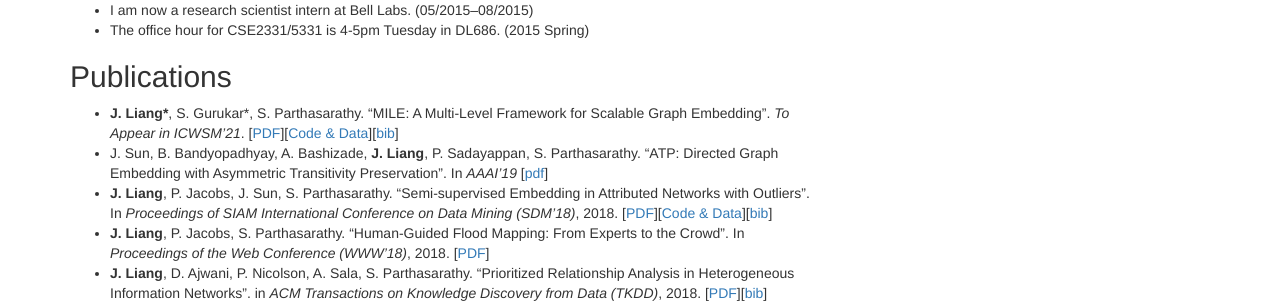
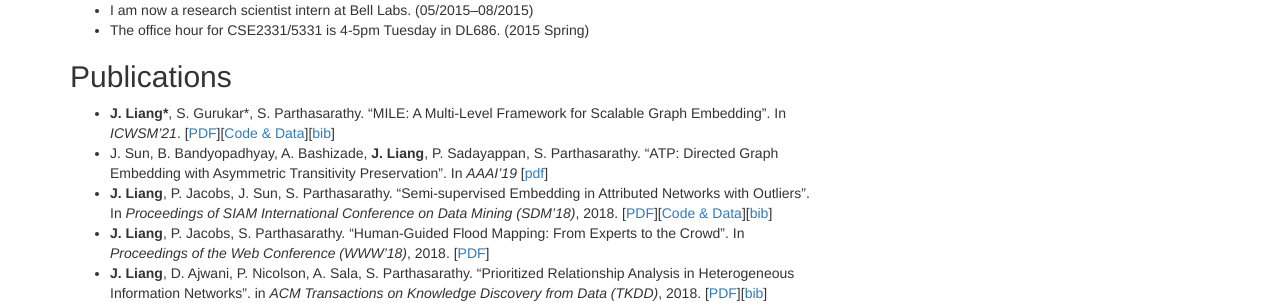
Before and after one commit to BuckeyeDM/BuckeyeDM.github.io, a Jekyll site: the page built from index.md, in a window 1280 px wide. Shown: the part 649-952 px from the top of the page. Built offline with Jekyll 4.4.1, drawn with Linux system fonts in a browser that asks for light colours.

Commit message:
Update index.md

```diff
--- a/index.md
+++ b/index.md
@@ -27,7 +27,7 @@
 * The office hour for CSE2331/5331 is 4-5pm Tuesday in DL686. (2015 Spring)
 
 ## Publications
-* **J. Liang\***, S. Gurukar\*, S. Parthasarathy. "MILE: A Multi-Level Framework for Scalable Graph Embedding". *To Appear in ICWSM'21*. \[[PDF](https://arxiv.org/pdf/1802.09612.pdf)\]\[[Code & Data](./MILE)\]\[[bib](publications/MILE.txt)\]
+* **J. Liang\***, S. Gurukar\*, S. Parthasarathy. "MILE: A Multi-Level Framework for Scalable Graph Embedding". In *ICWSM'21*. \[[PDF](https://arxiv.org/pdf/1802.09612.pdf)\]\[[Code & Data](./MILE)\]\[[bib](publications/MILE.txt)\]
 * J. Sun, B. Bandyopadhyay, A. Bashizade, **J. Liang**, P. Sadayappan, S. Parthasarathy. "ATP: Directed Graph Embedding with Asymmetric Transitivity Preservation". In *AAAI'19* \[[pdf](https://arxiv.org/pdf/1811.00839.pdf)\]
 * **J. Liang**, P. Jacobs, J. Sun, S. Parthasarathy. "Semi-supervised Embedding in Attributed Networks with Outliers". In *Proceedings of SIAM International Conference on Data Mining (SDM'18)*, 2018. \[[PDF](https://arxiv.org/pdf/1703.08100.pdf)\]\[[Code & Data](/SEANO)\]\[[bib](publications/SDM18.txt)\]
 * **J. Liang**, P. Jacobs, S. Parthasarathy. "Human-Guided Flood Mapping: From Experts to the Crowd". In *Proceedings of the Web Conference (WWW'18)*, 2018. \[[PDF](./publications/CHUG_FM.pdf)\]
```
